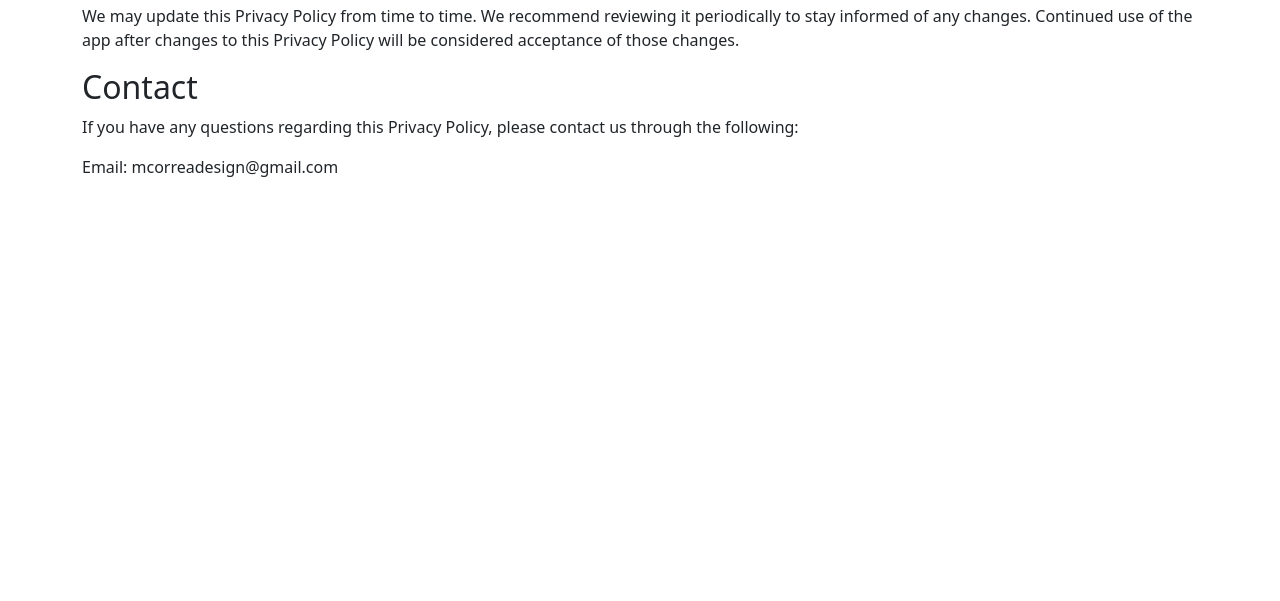
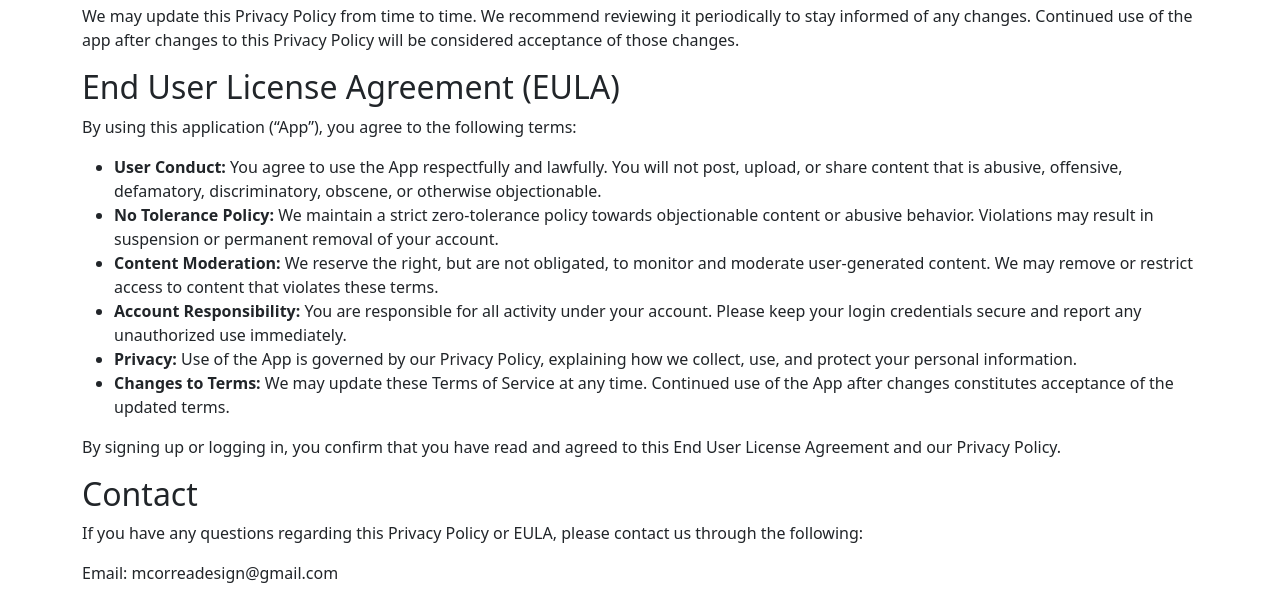
Before and after one commit to tentax-net/golf-frat-privacy-policy, a plain HTML site: page index.html in a window 1280 px wide. Shown: the part 706-1307 px from the top of the page. Before the commit the page ends 901 px from the top, so only its background shows below. Drawn offline with nearby package versions, Linux system fonts and the light colour scheme.

Commit message:
Update index.html

```diff
--- a/index.html
+++ b/index.html
@@ -5,12 +5,12 @@
     <meta charset="UTF-8">
     <meta name="viewport" content="width=device-width, initial-scale=1.0">
     <link rel="stylesheet" href="https://cdn.jsdelivr.net/npm/bootstrap@5.3.0/dist/css/bootstrap.min.css">
-    <title>Privacy Policy</title>
+    <title>Privacy Policy & EULA</title>
 </head>
 
 <body>
     <header class="container">
-        <h1 class="mt-4 mb-4">Golf Frat - Privacy Policy</h1>
+        <h1 class="mt-4 mb-4">Golf Frat - Privacy Policy & EULA</h1>
     </header>
 
     <main class="container">
@@ -50,8 +50,22 @@
         </section>
 
         <section>
+            <h2>End User License Agreement (EULA)</h2>
+            <p>By using this application (“App”), you agree to the following terms:</p>
+            <ul>
+                <li><strong>User Conduct:</strong> You agree to use the App respectfully and lawfully. You will not post, upload, or share content that is abusive, offensive, defamatory, discriminatory, obscene, or otherwise objectionable.</li>
+                <li><strong>No Tolerance Policy:</strong> We maintain a strict zero-tolerance policy towards objectionable content or abusive behavior. Violations may result in suspension or permanent removal of your account.</li>
+                <li><strong>Content Moderation:</strong> We reserve the right, but are not obligated, to monitor and moderate user-generated content. We may remove or restrict access to content that violates these terms.</li>
+                <li><strong>Account Responsibility:</strong> You are responsible for all activity under your account. Please keep your login credentials secure and report any unauthorized use immediately.</li>
+                <li><strong>Privacy:</strong> Use of the App is governed by our Privacy Policy, explaining how we collect, use, and protect your personal information.</li>
+                <li><strong>Changes to Terms:</strong> We may update these Terms of Service at any time. Continued use of the App after changes constitutes acceptance of the updated terms.</li>
+            </ul>
+            <p>By signing up or logging in, you confirm that you have read and agreed to this End User License Agreement and our Privacy Policy.</p>
+        </section>
+
+        <section>
             <h2>Contact</h2>
-            <p>If you have any questions regarding this Privacy Policy, please contact us through the following:</p>
+            <p>If you have any questions regarding this Privacy Policy or EULA, please contact us through the following:</p>
             <p>Email: mcorreadesign@gmail.com</p>
         </section>
     </main>
```
